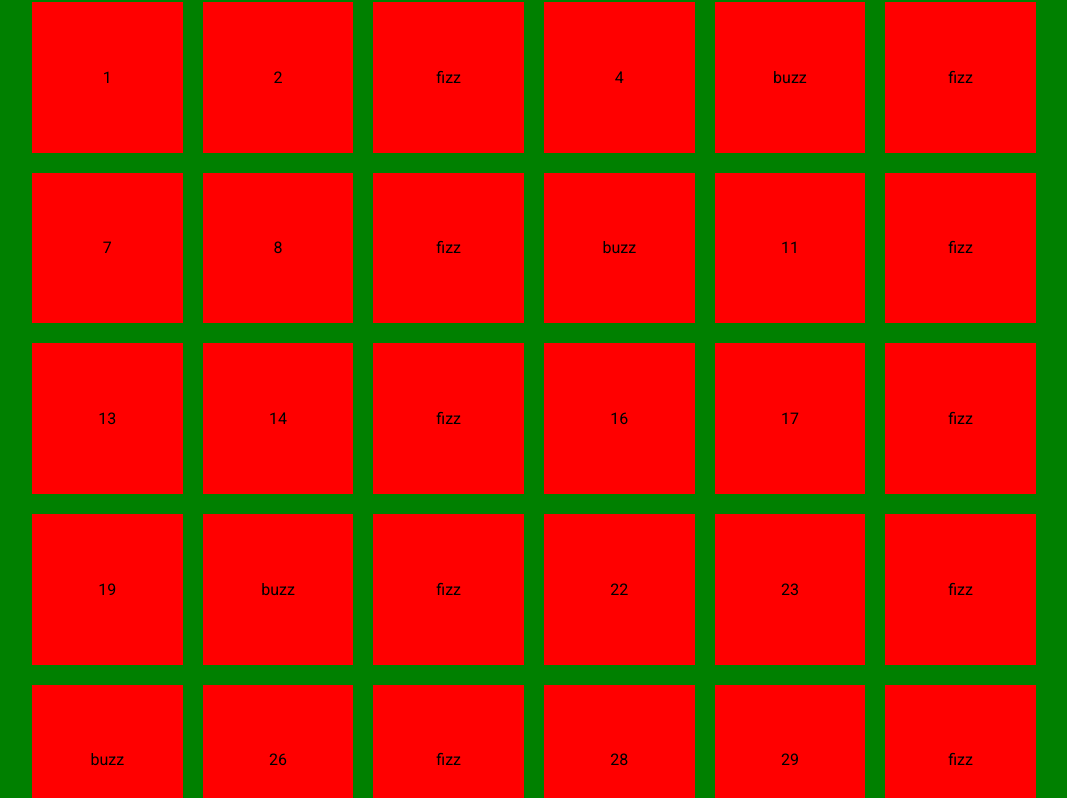
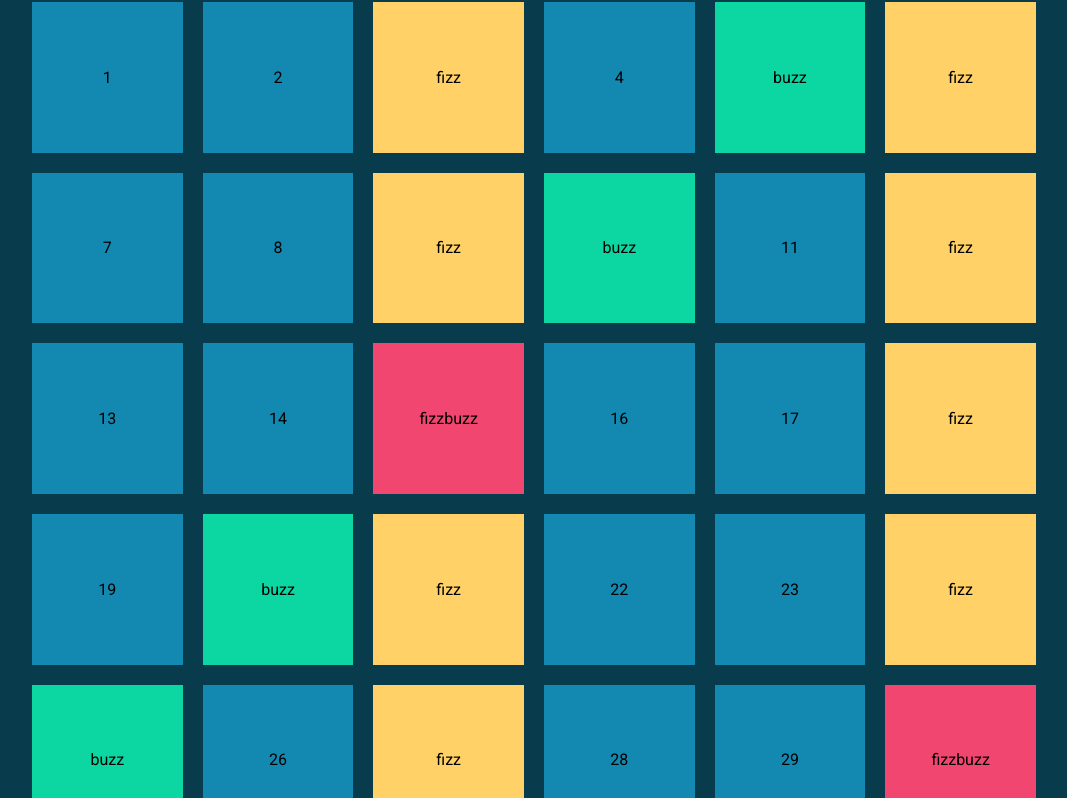
Before and after one commit to chrialge/js-fizzbuzz, a plain HTML site: page index.html in a window 1280 px wide. Shown: the part 66-864 px from the top of the page, without its empty margins (106-1173 px from the left). Drawn offline with Linux system fonts and the light colour scheme.

Commit message:
add fizzbuzz and condition

```diff
--- a/assets/css/style.css
+++ b/assets/css/style.css
@@ -2,9 +2,10 @@
 :root{
     --fizzbuzzdom-bg-primary: #083b4c;
     --fizzbuzzdom-bg-secondary: #1389b2;
-    --fizzbuzzdom-bg-fizz: #0cd6a1;
-    --fizzbuzzdom-bg-buzz: #ffd166;
+    --fizzbuzzdom-bg-buzz: #0cd6a1;
+    --fizzbuzzdom-bg-fizz: #ffd166;
     --fizzbuzzdom-bg-lighter: #ffffff;
+    --fizzbuzzdom-bg-fizzbuzz: #f0466f;
 
 
 
@@ -16,7 +17,7 @@
 }
 
 body{
-    background-color: green;
+    background-color: var(--fizzbuzzdom-bg-primary);
     font-family: "Roboto", sans-serif;
 }
 /* endregion common */
@@ -38,7 +39,6 @@ body{
         & .box{
             width: calc(((100% / 12) * 2) - 20px);
             aspect-ratio: 1;
-            background-color: red;
             display: flex;
             align-items: center;
             justify-content: center;
@@ -46,5 +46,19 @@ body{
 
 
         }
+
+        & .bg_secondary{
+            background-color: var(--fizzbuzzdom-bg-secondary);
+        }
+
+        & .fizz_bg{
+            background-color: var(--fizzbuzzdom-bg-fizz);
+        }
+        & .buzz_bg{
+            background-color: var(--fizzbuzzdom-bg-buzz);
+        }
+        & .fizzbuzz_bg{
+            background-color: var(--fizzbuzzdom-bg-fizzbuzz);
+        }
     }
 }
--- a/assets/js/main.js
+++ b/assets/js/main.js
@@ -3,8 +3,9 @@ console.log("hello");
 // dichiaro la variabile dove includo container_square(controllino con console.log)
 const containerSquare = document.getElementById("container_square");
 console.log(containerSquare)
-let fizz = "fizz";
-let buzz = "buzz";
+const fizz = "fizz";
+const buzz = "buzz";
+const fizzBuzz = "fizzbuzz"
 
 // crea un ciclo per creare una serie di riquadri
 for (let i = 1; i <= 100; i++){
@@ -13,12 +14,15 @@ for (let i = 1; i <= 100; i++){
     /*
     crea delle condizioni in cui se e divisibile per 3(fizz) per 5(buzz) il resto numeri a pregressione
     */
-    if (i% 3 === 0) {
-        console.log(fizz);
-        containerSquare.insertAdjacentHTML('beforeend', `<li class="box fizz_bg">${fizz}</li>`)
+    if (i% 3 === 0 && i% 5 ===0) {
+        console.log(fizzBuzz);
+        containerSquare.insertAdjacentHTML('beforeend', `<li class="box fizzbuzz_bg">${fizzBuzz}</li>`)
     } else if (i%5 ===0){
        console.log(buzz);
        containerSquare.insertAdjacentHTML('beforeend', `<li class="box buzz_bg">${buzz}</li>`)
+    }else if(i%3 ===0){
+       console.log(fizz);
+       containerSquare.insertAdjacentHTML('beforeend', `<li class="box fizz_bg">${fizz}</li>`)
     }else{
         console.log(i)
         containerSquare.insertAdjacentHTML('beforeend', `<li class="box bg_secondary">${i}</li>`)
```
